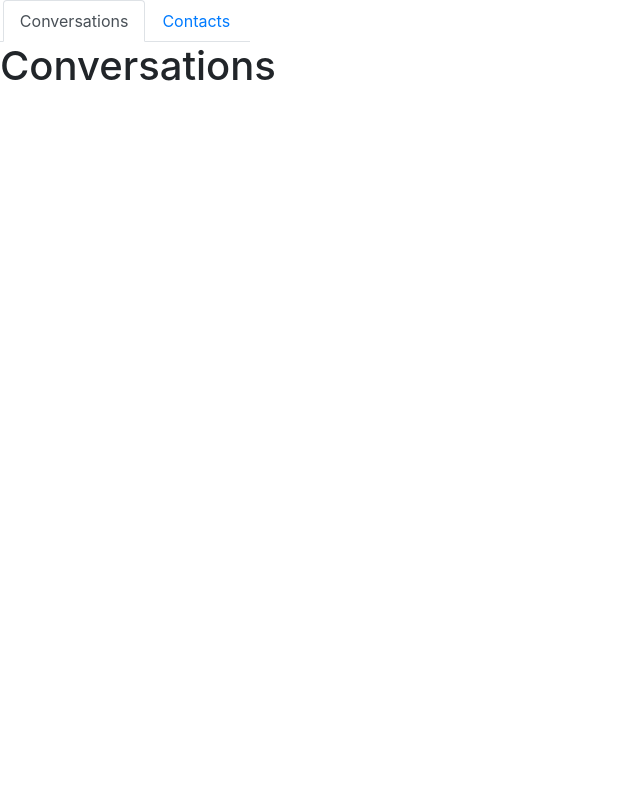
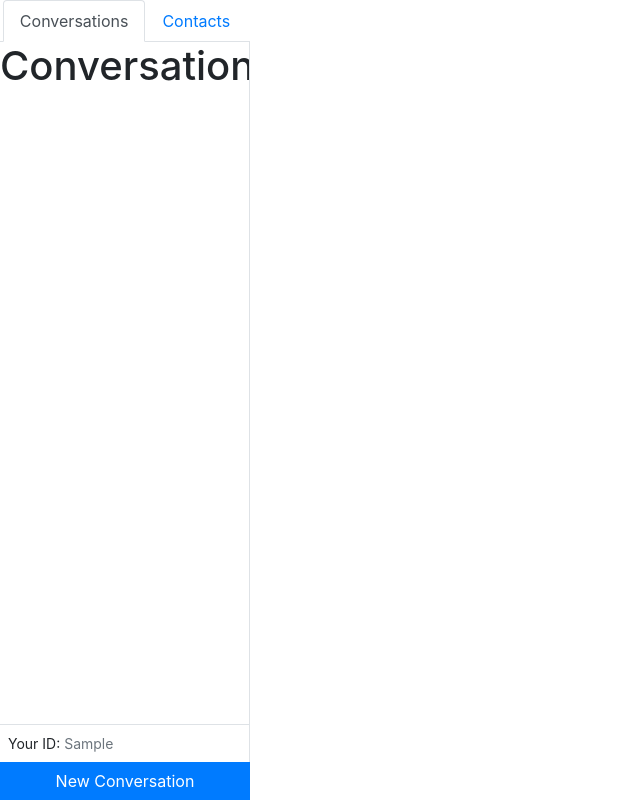
Before and after one commit to tkozemzak/multimedia-chat, a React (Create React App) app in the folder client/: page / in a window 1280 px wide. Both pictures are taken after typing "Sample" into the empty fields and a click on the button "Login". Shown: the whole page, without its empty margins (0-640 px from the left). Built offline with nearby package versions, Linux system fonts and the light colour scheme.

Commit message:
create modals for new conversation and new contact

```diff
--- a/client/src/Components/Dashboard.js
+++ b/client/src/Components/Dashboard.js
@@ -3,7 +3,7 @@ import Sidebar from "./Sidebar";
 
 const Dashboard = ({ id }) => {
   return (
-    <div>
+    <div className="d-flex" style={{ height: "100vh" }}>
       <Sidebar id={id} />
     </div>
   );
--- /dev/null
+++ b/client/src/Components/NewContactModal.js
@@ -0,0 +1,11 @@
+import React from "react";
+
+const NewContactModal = ({ closeModal }) => {
+  return (
+    <div>
+      <h1>New Contact Modal</h1>
+    </div>
+  );
+};
+
+export default NewContactModal;
--- /dev/null
+++ b/client/src/Components/NewConversationModal.js
@@ -0,0 +1,11 @@
+import React from "react";
+
+const NewConversationModal = ({ closeModal }) => {
+  return (
+    <div>
+      <h1>conversation modal</h1>
+    </div>
+  );
+};
+
+export default NewConversationModal;
--- a/client/src/Components/Sidebar.js
+++ b/client/src/Components/Sidebar.js
@@ -1,13 +1,21 @@
 import { useState } from "react";
-import { Tab, Nav } from "react-bootstrap";
+import { Tab, Nav, Button, Modal } from "react-bootstrap";
 import Conversations from "./Conversations";
 import Contacts from "./Contacts";
+import NewConversationModal from "./NewConversationModal";
+import NewContactModal from "./NewContactModal";
 
 const CONVERSATIONS_KEY = "conversations";
 const CONTACTS_KEY = "contacts";
 
 const Sidebar = ({ id }) => {
   const [activeKey, setActiveKey] = useState(CONVERSATIONS_KEY);
+  const [modalOpen, setModalOpen] = useState(false);
+
+  const closeModal = () => {
+    setModalOpen(false);
+  };
+  const conversationsOpen = activeKey === CONVERSATIONS_KEY;
 
   return (
     <div style={{ width: "250px" }} className="d-flex flex-column">
@@ -20,7 +28,7 @@ const Sidebar = ({ id }) => {
             <Nav.Link eventKey={CONTACTS_KEY}>Contacts</Nav.Link>
           </Nav.Item>
         </Nav>
-        <Tab.Content>
+        <Tab.Content className="border-right overflow-auto flex-grow-1">
           <Tab.Pane eventKey={CONVERSATIONS_KEY}>
             <Conversations />
           </Tab.Pane>
@@ -28,7 +36,20 @@ const Sidebar = ({ id }) => {
             <Contacts />
           </Tab.Pane>
         </Tab.Content>
+        <div className="p-2 border-top border-right small">
+          Your ID: <span className="text-muted">{id}</span>
+        </div>
+        <Button className="rounded-0" onClick={() => setModalOpen(true)}>
+          New {conversationsOpen ? "Conversation" : "Contact"}
+        </Button>
       </Tab.Container>
+      <Modal show={modalOpen} onHide={closeModal}>
+        {conversationsOpen ? (
+          <NewConversationModal closeModal={closeModal} />
+        ) : (
+          <NewContactModal closeModal={closeModal} />
+        )}
+      </Modal>
     </div>
   );
 };
```
